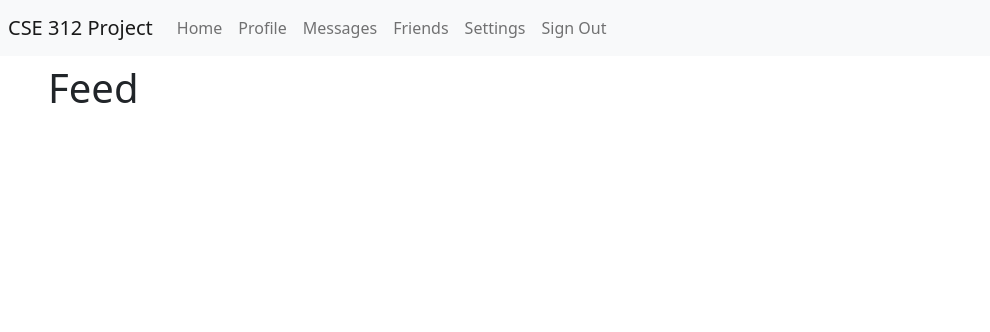
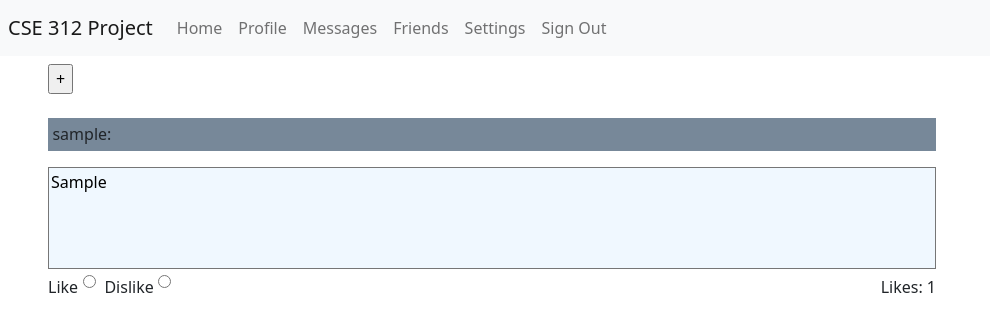
Before and after one commit to meehan39/CSE_312_Project, a Flask app: page / in a window 1280 px wide. Shown: the top 332 px of the page, without its empty margins (0-990 px from the left). Run offline with Flask 2, Linux system fonts and the light colour scheme; a user stored in the database is signed in; data comes from the database, SQL or seed files in the repository; both versions use the stored data as it was after the commit; tables that the repository leaves empty hold one stand-in row (values such as "Sample post"); some libraries are stand-ins or nearby versions.

Commit message:
Added feed w/ websockets for likes and post alerts

```diff
--- a/server/__init__.py
+++ b/server/__init__.py
@@ -26,13 +26,14 @@ def create_app():
     app.config['MAX_CONTENT_LENGTH'] = 16 * 1024 * 1024
     app.config['SQLALCHEMY_DATABASE_URI'] = 'sqlite:///db.sqlite'
 
+
     db.init_app(app)
 
     login_manager = LoginManager()
     login_manager.login_view = 'auth.login'
     login_manager.init_app(app)
 
-    from .models import User
+    from .models import User, Posts
 
     @login_manager.user_loader
     def load_user(user_id):
--- a/server/auth.py
+++ b/server/auth.py
@@ -1,7 +1,7 @@
 from flask import Blueprint, render_template, redirect, url_for, request, flash
 from flask_login import login_user, logout_user, login_required
 from werkzeug.security import generate_password_hash, check_password_hash
-from .models import User
+from .models import User, Posts
 from . import db
 
 auth = Blueprint('auth', __name__)
--- a/server/events.py
+++ b/server/events.py
@@ -1,8 +1,9 @@
 # code reference: https://www.youtube.com/watch?v=q42zgGaYYzE
 
-from flask_socketio import join_room, emit, leave_room
+from flask_socketio import SocketIO, join_room, emit, leave_room, send
 from flask import session
 from . import socketio
+from .models import Posts
 
 
 @socketio.on('join', namespace='/message')
--- a/server/main.py
+++ b/server/main.py
@@ -5,9 +5,9 @@ from flask_login import login_required, current_user
 from werkzeug.utils import secure_filename
 import os
 from . import db
-from flask_socketio import SocketIO, join_room, emit, leave_room
+from flask_socketio import SocketIO, join_room, emit, leave_room, send
 from . import socketio
-from .models import User
+from .models import User, Posts
 
 #import datetime
 from datetime import datetime, timedelta
@@ -19,10 +19,55 @@ from datetime import datetime, timedelta
 
 main = Blueprint('main', __name__)
 
-@main.route('/')
+@socketio.on('like')
+def like(id):
+    post = Posts.query.get(id)
+    post.likes = post.likes + 1
+    likes = post.likes
+    db.session.commit()
+
+    # sends id and likes so split on -
+    emit("add-like", {'data': id["id"]+ ";" + str(likes)},broadcast=True)
+
+@socketio.on('dislike')
+def like(id):
+    post = Posts.query.get(id)
+    post.likes = post.likes - 1
+    likes = post.likes
+    db.session.commit()
+
+    # sends id and likes so split on ;
+    emit("add-like", {'data': id["id"]+ ";" + str(likes)},broadcast=True)
+
+@socketio.on('new')
+def new():
+    emit("new-post", broadcast=True)
+
+@main.route('/', methods=['GET','POST'])
 @login_required
 def index():
-    return render_template('feed.html')
+
+    posts = []
+    post = request.args.get('post')
+    if post != None:
+        new_post = Posts(username = current_user.username, post=post, likes=0)
+        db.session.add(new_post)
+        db.session.commit()
+
+    db_posts = Posts.query.all()
+    for post in db_posts:
+        posts.append([post.post,post.username,post.likes,post.id])
+
+    # uncomment this (one at a time) to delete posts
+    #db.session.query(Posts).delete()
+    #db.session.commit()
+
+    return render_template('feed.html',posts=reversed(posts))
+
+@main.route('/create')
+@login_required
+def create_post():
+    return render_template('create.html')
 
 @main.route('/profile')
 @login_required
@@ -48,10 +93,10 @@ def send_message():
         return render_template('message.html', room=room)
     else:
         if session.get('username') is not None and session.get('chatName') is not None:
-            print("reloaded pge")
+            #print("reloaded pge")
             return render_template('message.html', session=session)
         else:
-            print('nothing wa')
+            #print('nothing wa')
             return redirect(url_for('messages'), 302)
 
 
@@ -97,14 +142,14 @@ def update_last_active():
 
         date_time_obj = datetime.strptime(i.active_time, '%Y-%m-%d %H:%M:%S.%f')
         time_difference= datetime.now() - date_time_obj
-        print("Difference is below")
-        print(time_difference)
+        #print("Difference is below")
+        #print(time_difference)
         hours=str(str(time_difference)).split(":")[0]
-        print("hours below")
-        print(hours)
+        #print("hours below")
+        #print(hours)
         minutes=((str(time_difference)).split(":")[1]).split(":")[0]
-        print("minutes below")
-        print(minutes)
+        #print("minutes below")
+        #print(minutes)
 
         i.last_time= hours + " hours " + minutes + " minutes ago"
         #print("object")
@@ -114,8 +159,8 @@ def update_last_active():
         #print("Difference Below")
         #print(abs(datetime.now() - date_time_obj))
         if abs(datetime.now() - date_time_obj) <= timedelta(minutes=10):
-            print("username below is active")
-            print(i.username)
+            #print("username below is active")
+            #print(i.username)
             i.active= "True"
         else:
             i.active = "False"
--- a/server/templates/feed.html
+++ b/server/templates/feed.html
@@ -1,14 +1,56 @@
 {% extends 'layout.html' %}
 {% block content %}
-<h1>Feed</h1>
-{% for post in posts %}
-<div class="py-2">
-    <div class="card p-2">
-        <img src="https://cdn.pixabay.com/photo/2016/08/08/09/17/avatar-1577909_1280.png" class="rounded float-left" style="width: 50px; height: 50px;">
-        <h5 class="card-title">{{ post.username }}</h5>
-        <h7 class="card-subtitle mb-2 text-muted">{{ post.time_posted }}</h7>
-        <p class="card-text">{{ post.content }}</p>
-    </div>
-</div>
-{% endfor %}
+<script type="text/javascript">
+$(document).ready(function() {
+    var socket = io.connect('http://127.0.0.1:5000');
+
+    $("input").change(function() {
+        id = this.id;
+        if (id.includes("lb")){
+            id = id.split("lb")[0];
+            socket.emit('like',{id: id});
+        }
+        if (id.includes("dl")){
+            id = id.split("dl")[0];
+            socket.emit('dislike',{id: id});
+        }
+    });
+
+    socket.on("add-like", function(data){
+        split = data["data"].split(';');
+        id = split[0];
+        likes = split[1];
+        document.getElementById(id+'likes').innerHTML="Likes: " + likes;
+    });
+
+    socket.on("new-post", function(){
+        alert("A user has made a post");
+    });
+});
+</script>
+<form action = /create>
+    <input type="submit" value="+">
+</form>
+</br>
+
+    {% for post in posts %}
+        <div style="background-color: lightslategray;width:75%;">
+            <p style="padding: .5%;">{{ post[1] }}:</p>
+        </div>
+        <textarea readonly rows=4 style="resize: none;width:75%; background-color: aliceblue;">{{ post[0] }}</textarea>
+        <div style="display: inline-block;width: 75%;">
+            <p style="float: right;" id ="{{ post[3] }}likes" >Likes: {{ post[2] }}</p>
+            <!--button style="float: left;" id="{{post[3]}}lb" >Like</button>--->
+            <label style="float: left; padding-right: .5%;" for="{{post[3]}}lb">Like</label>
+            <input type="radio" name="like/dislike" style="float: left;" id="{{post[3]}}lb" class="db" var="ld">
+            <label style="float: left; padding-left: 1%; padding-right: .5%;" for="{{post[3]}}dl">Dislike</label>
+            <input type="radio" style="float: left;" id="{{post[3]}}dl"  class="lb" name="like/dislike" var="ld">
+        </div>
+
+
+        </br>
+
+    {% endfor %}
+
+   <!---<ul id = "posts"></ul>--->
 {% endblock content %}
--- a/server/templates/layout.html
+++ b/server/templates/layout.html
@@ -11,6 +11,8 @@
         <link rel="stylesheet" href="https://cdnjs.cloudflare.com/ajax/libs/font-awesome/4.7.0/css/font-awesome.min.css">
         <link rel="stylesheet" href="https://cdn.jsdelivr.net/npm/bootstrap@5.0.0-beta3/dist/css/bootstrap.min.css" integrity="sha384-eOJMYsd53ii+scO/bJGFsiCZc+5NDVN2yr8+0RDqr0Ql0h+rP48ckxlpbzKgwra6" crossorigin="anonymous">
 
+        <script type="text/javascript" src="https://cdn.socket.io/3.1.3/socket.io.min.js"></script>
+        <script src="https://ajax.googleapis.com/ajax/libs/jquery/3.5.1/jquery.min.js"></script>
     </head>
     <body>
         <div class="navbar navbar-expand-lg navbar-light bg-light p-2">
```
Also changed, not shown: server/models.py (+8 -0 lines), server/templates/create.html (added, +21 -0 lines), server/db.sqlite, 2 other files.
